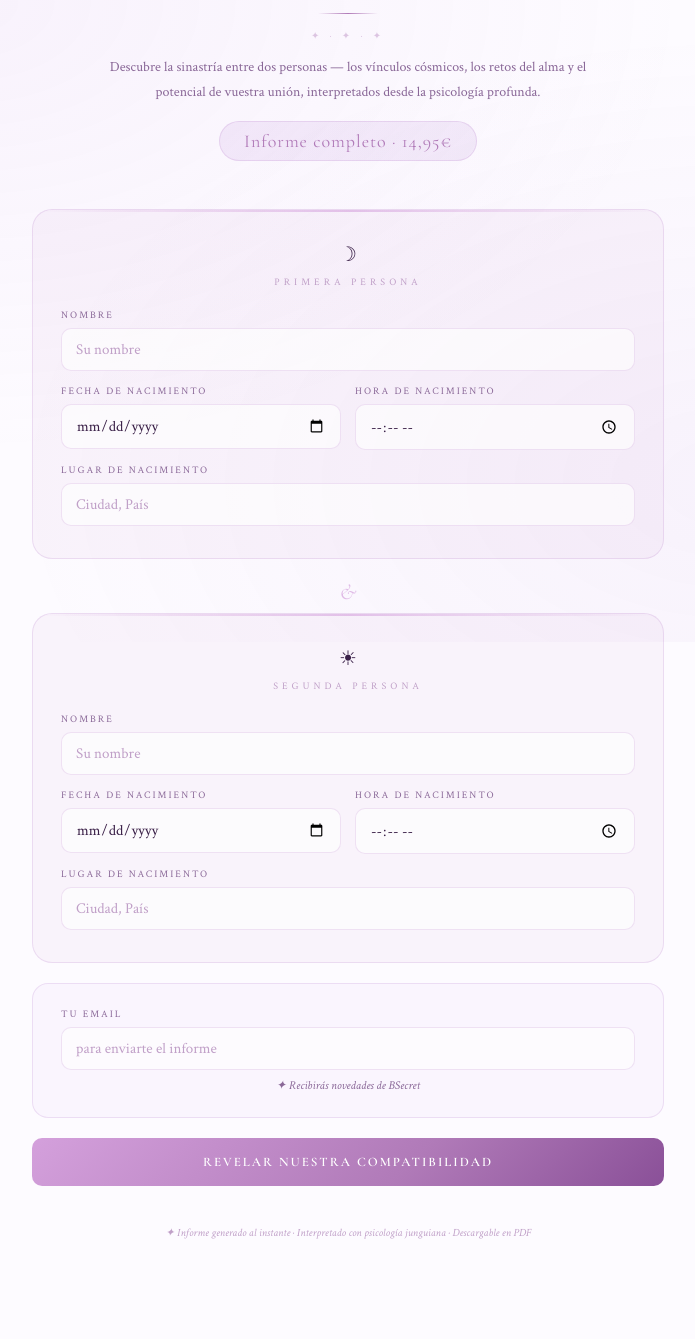
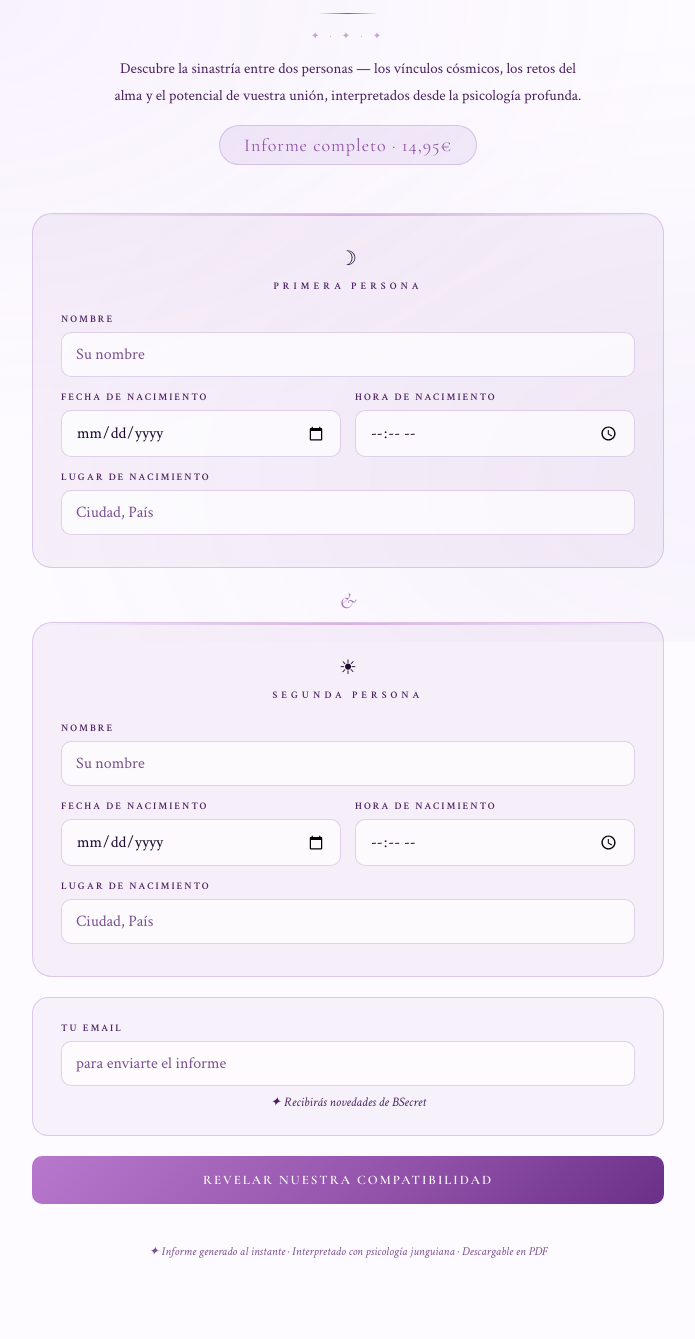
Before and after one commit to BSecret369/bsecret-compatibilidad, a plain HTML site: page index.html in a window 1280 px wide. Shown: the part 158-1497 px from the top of the page, without its empty margins (292-987 px from the left). Drawn offline with nearby package versions, Linux system fonts and the light colour scheme.

Commit message:
Update index.html

```diff
--- a/index.html
+++ b/index.html
@@ -9,16 +9,16 @@
   <style>
     :root {
       --bg: #fdfbff;
-      --surface: rgba(194,140,200,0.07);
-      --border: rgba(180,120,200,0.2);
-      --border-hov: rgba(180,120,200,0.5);
-      --amber: #b07ab8;
-      --amber-light: #d4a0dc;
-      --cream-dim: #c8a8d8;
-      --text: #3a2048;
-      --text-muted: #8a6898;
-      --text-dim: #c0a0c8;
-      --accent: #8a5098;
+      --surface: rgba(160,100,180,0.08);
+      --border: rgba(140,80,180,0.25);
+      --border-hov: rgba(140,80,180,0.55);
+      --amber: #9050a8;
+      --amber-light: #b878cc;
+      --cream-dim: #7a4890;
+      --text: #1e0a30;
+      --text-muted: #4a2060;
+      --text-dim: #7a5090;
+      --accent: #6a3088;
       --error-bg: rgba(160,60,80,0.1);
       --error-border: rgba(180,80,100,0.4);
       --error-text: #c05070;
@@ -34,8 +34,8 @@
       content: '';
       position: fixed;
       inset: 0;
-      background: radial-gradient(ellipse at 20% 20%, rgba(194,140,220,0.08) 0%, transparent 50%),
-                  radial-gradient(ellipse at 80% 80%, rgba(160,100,200,0.06) 0%, transparent 50%);
+      background: radial-gradient(ellipse at 20% 20%, rgba(180,120,220,0.07) 0%, transparent 50%),
+                  radial-gradient(ellipse at 80% 80%, rgba(140,80,200,0.05) 0%, transparent 50%);
       pointer-events: none;
       z-index: 0;
     }
@@ -45,24 +45,24 @@
     .header-title { font-family: 'Cormorant Garamond', serif; font-size: 52px; font-weight: 300; font-style: italic; color: var(--amber); line-height: 1; margin-bottom: 6px; }
     .header-subtitle { font-family: 'Cormorant Garamond', serif; font-size: 16px; font-weight: 300; font-style: italic; color: var(--cream-dim); margin-bottom: 16px; }
     .divider { width: 60px; height: 1px; background: linear-gradient(90deg, transparent, var(--amber), transparent); margin: 16px auto; }
-    .stars { display: flex; justify-content: center; gap: 8px; margin: 12px 0; opacity: 0.4; font-size: 10px; letter-spacing: 4px; color: var(--amber); }
-    .header-desc { font-size: 14px; color: var(--text-muted); line-height: 1.8; max-width: 480px; margin: 0 auto; }
-    .price-badge { display: inline-block; background: linear-gradient(135deg, rgba(194,140,220,0.15), rgba(160,100,200,0.1)); border: 1px solid var(--border); border-radius: 30px; padding: 8px 24px; font-family: 'Cormorant Garamond', serif; font-size: 18px; color: var(--amber); margin-top: 16px; letter-spacing: 1px; }
+    .stars { display: flex; justify-content: center; gap: 8px; margin: 12px 0; opacity: 0.5; font-size: 10px; letter-spacing: 4px; color: var(--amber); }
+    .header-desc { font-size: 15px; color: var(--text-muted); line-height: 1.8; max-width: 480px; margin: 0 auto; }
+    .price-badge { display: inline-block; background: linear-gradient(135deg, rgba(160,100,200,0.12), rgba(120,60,180,0.08)); border: 1px solid var(--border); border-radius: 30px; padding: 8px 24px; font-family: 'Cormorant Garamond', serif; font-size: 18px; color: var(--amber); margin-top: 16px; letter-spacing: 1px; }
     .form-section { background: var(--surface); border: 1px solid var(--border); border-radius: 20px; padding: 32px 28px; margin-bottom: 20px; position: relative; overflow: hidden; }
-    .form-section::before { content: ''; position: absolute; top: 0; left: 0; right: 0; height: 2px; background: linear-gradient(90deg, transparent, var(--amber-light), transparent); opacity: 0.6; }
-    .section-label { font-size: 10px; letter-spacing: 4px; color: var(--text-dim); text-transform: uppercase; margin-bottom: 20px; text-align: center; }
+    .form-section::before { content: ''; position: absolute; top: 0; left: 0; right: 0; height: 2px; background: linear-gradient(90deg, transparent, var(--amber-light), transparent); opacity: 0.5; }
+    .section-label { font-size: 10px; letter-spacing: 4px; color: var(--text-muted); text-transform: uppercase; margin-bottom: 20px; text-align: center; font-weight: 600; }
     .section-icon { font-size: 20px; text-align: center; margin-bottom: 8px; }
     .form-grid { display: grid; grid-template-columns: 1fr 1fr; gap: 14px; }
     .form-grid.full { grid-template-columns: 1fr; }
     .field { display: flex; flex-direction: column; gap: 6px; }
     .field.span2 { grid-column: 1 / -1; }
-    label { font-size: 10px; letter-spacing: 2px; color: var(--text-muted); text-transform: uppercase; }
-    input, select { background: rgba(255,255,255,0.6); border: 1px solid var(--border); border-radius: 10px; color: var(--text); font-family: 'Crimson Text', serif; font-size: 15px; padding: 11px 14px; outline: none; transition: border-color 0.2s; width: 100%; }
-    input:focus, select:focus { border-color: var(--border-hov); }
+    label { font-size: 10px; letter-spacing: 2px; color: var(--text-muted); text-transform: uppercase; font-weight: 600; }
+    input { background: rgba(255,255,255,0.7); border: 1px solid var(--border); border-radius: 10px; color: var(--text); font-family: 'Crimson Text', serif; font-size: 16px; padding: 11px 14px; outline: none; transition: border-color 0.2s; width: 100%; }
+    input:focus { border-color: var(--border-hov); }
     input::placeholder { color: var(--text-dim); }
-    .connector { text-align: center; margin: 8px 0; font-family: 'Cormorant Garamond', serif; font-size: 22px; font-style: italic; color: var(--amber-light); opacity: 0.7; }
-    .email-section { background: rgba(194,140,220,0.05); border: 1px solid var(--border); border-radius: 16px; padding: 24px 28px; margin-bottom: 20px; }
-    .email-note { font-size: 12px; color: var(--text-muted); margin-top: 8px; font-style: italic; text-align: center; }
+    .connector { text-align: center; margin: 8px 0; font-family: 'Cormorant Garamond', serif; font-size: 22px; font-style: italic; color: var(--amber); opacity: 0.8; }
+    .email-section { background: rgba(140,80,180,0.06); border: 1px solid var(--border); border-radius: 16px; padding: 24px 28px; margin-bottom: 20px; }
+    .email-note { font-size: 13px; color: var(--text-muted); margin-top: 8px; font-style: italic; text-align: center; }
     .btn-primary { background: linear-gradient(135deg, var(--amber-light) 0%, var(--amber) 60%, var(--accent) 100%); border: none; color: white; padding: 16px 32px; border-radius: 10px; font-size: 13px; font-family: 'Cormorant Garamond', serif; letter-spacing: 2px; cursor: pointer; text-transform: uppercase; font-weight: 600; width: 100%; transition: opacity 0.2s, transform 0.2s; }
     .btn-primary:hover:not(:disabled) { opacity: 0.9; transform: translateY(-1px); }
     .btn-primary:disabled { opacity: 0.5; cursor: not-allowed; }
@@ -71,28 +71,28 @@
     .loading-state { text-align: center; padding: 60px 0; }
     .loading-symbol { font-size: 32px; color: var(--amber); animation: pulse 2s infinite; margin-bottom: 20px; }
     @keyframes pulse { 0%, 100% { opacity: 1; } 50% { opacity: 0.3; } }
-    .loading-text { font-family: 'Cormorant Garamond', serif; font-size: 18px; font-style: italic; color: var(--text-muted); margin-bottom: 8px; }
-    .loading-sub { font-size: 12px; color: var(--text-dim); letter-spacing: 1px; }
+    .loading-text { font-family: 'Cormorant Garamond', serif; font-size: 20px; font-style: italic; color: var(--text-muted); margin-bottom: 8px; }
+    .loading-sub { font-size: 13px; color: var(--text-dim); letter-spacing: 1px; }
     .progress-bar { width: 100%; height: 3px; background: var(--border); border-radius: 2px; margin-top: 20px; overflow: hidden; }
     .progress-fill { height: 100%; background: linear-gradient(90deg, var(--amber-light), var(--accent)); border-radius: 2px; animation: progress 25s linear forwards; }
     @keyframes progress { from { width: 0%; } to { width: 95%; } }
     .result-header { text-align: center; margin-bottom: 32px; }
     .result-title { font-family: 'Cormorant Garamond', serif; font-size: 28px; font-weight: 300; font-style: italic; color: var(--amber); margin-bottom: 8px; }
-    .result-names { font-size: 14px; color: var(--text-muted); letter-spacing: 2px; }
+    .result-names { font-size: 14px; color: var(--text-muted); letter-spacing: 2px; font-weight: 600; }
     .result-content { background: var(--surface); border: 1px solid var(--border); border-radius: 16px; padding: 32px; margin-bottom: 20px; font-size: 16px; line-height: 1.9; color: var(--text); }
-    .result-content h2 { font-family: 'Cormorant Garamond', serif; font-size: 20px; font-style: italic; color: var(--amber); margin: 24px 0 12px; font-weight: 400; }
+    .result-content h2 { font-family: 'Cormorant Garamond', serif; font-size: 21px; font-style: italic; color: var(--amber); margin: 28px 0 12px; font-weight: 400; }
     .result-content h2:first-child { margin-top: 0; }
     .result-content p { margin-bottom: 12px; }
     .error-box { background: var(--error-bg); border: 1px solid var(--error-border); border-radius: 10px; padding: 14px 18px; color: var(--error-text); font-size: 14px; margin-bottom: 16px; display: none; }
     .error-box.visible { display: block; }
-    .footer-note { text-align: center; font-size: 11px; color: var(--text-dim); margin-top: 40px; font-style: italic; }
+    .footer-note { text-align: center; font-size: 12px; color: var(--text-dim); margin-top: 40px; font-style: italic; }
     @media (max-width: 500px) { .form-grid { grid-template-columns: 1fr; } .field.span2 { grid-column: 1; } .header-title { font-size: 40px; } }
   </style>
 </head>
 <body>
   <div class="container">
 
-    <div class="header" id="mainHeader">
+    <div class="header">
       <div class="header-eyebrow">Astrología Psicológica</div>
       <div class="header-title">BSecret</div>
       <div class="header-subtitle">Compatibilidad de Almas</div>
@@ -163,7 +163,7 @@
 
       <div class="error-box" id="errorBox"></div>
 
-      <button class="btn-primary" id="generateBtn" onclick="handleGenerate()">
+      <button class="btn-primary" onclick="handleGenerate()">
         Revelar nuestra compatibilidad
       </button>
 
@@ -308,36 +308,36 @@
       doc.setFillColor(253, 251, 255);
       doc.rect(0, 0, pageW, pageH, 'F');
 
-      doc.setDrawColor(176, 122, 184);
+      doc.setDrawColor(144, 80, 168);
       doc.setLineWidth(0.3);
       doc.line(margin, y + 8, pageW - margin, y + 8);
 
       y += 18;
       doc.setFont('times', 'italic');
       doc.setFontSize(26);
-      doc.setTextColor(176, 122, 184);
+      doc.setTextColor(144, 80, 168);
       doc.text('BSecret', pageW / 2, y, { align: 'center' });
 
       y += 8;
       doc.setFontSize(13);
-      doc.setTextColor(138, 104, 152);
+      doc.setTextColor(74, 32, 96);
       doc.text('Compatibilidad de Almas', pageW / 2, y, { align: 'center' });
 
       y += 10;
-      doc.setDrawColor(176, 122, 184);
+      doc.setDrawColor(144, 80, 168);
       doc.setLineWidth(0.2);
       doc.line(pageW / 2 - 20, y, pageW / 2 + 20, y);
 
       y += 10;
       doc.setFont('times', 'bolditalic');
       doc.setFontSize(16);
-      doc.setTextColor(58, 32, 72);
+      doc.setTextColor(30, 10, 48);
       doc.text(`${reportData.name1} & ${reportData.name2}`, pageW / 2, y, { align: 'center' });
 
       y += 7;
       doc.setFont('times', 'normal');
       doc.setFontSize(11);
-      doc.setTextColor(138, 104, 152);
+      doc.setTextColor(74, 32, 96);
       doc.text(`${reportData.sign1} · ${reportData.sign2}`, pageW / 2, y, { align: 'center' });
 
       y += 4;
@@ -345,7 +345,7 @@
       y += 14;
 
       doc.setFontSize(11);
-      doc.setTextColor(58, 32, 72);
+      doc.setTextColor(30, 10, 48);
 
       const lines = reportData.reportText.split('\n');
       for (const line of lines) {
@@ -359,12 +359,12 @@
           y += 4;
           doc.setFont('times', 'bolditalic');
           doc.setFontSize(13);
-          doc.setTextColor(176, 122, 184);
+          doc.setTextColor(144, 80, 168);
           doc.text(line.replace('## ', ''), margin, y);
           y += 8;
           doc.setFont('times', 'normal');
           doc.setFontSize(11);
-          doc.setTextColor(58, 32, 72);
+          doc.setTextColor(30, 10, 48);
         } else if (line.trim() === '') {
           y += 4;
         } else {
@@ -383,12 +383,12 @@
         }
       }
 
-      doc.setDrawColor(176, 122, 184);
+      doc.setDrawColor(144, 80, 168);
       doc.setLineWidth(0.2);
       doc.line(margin, pageH - 18, pageW - margin, pageH - 18);
       doc.setFont('times', 'italic');
       doc.setFontSize(9);
-      doc.setTextColor(192, 160, 200);
+      doc.setTextColor(122, 80, 144);
       doc.text('BSecret · Astrología Psicológica · bsecret.es', pageW / 2, pageH - 12, { align: 'center' });
 
       const filename = `BSecret-Compatibilidad-${reportData.name1}-${reportData.name2}.pdf`.replace(/\s+/g, '-');
```
